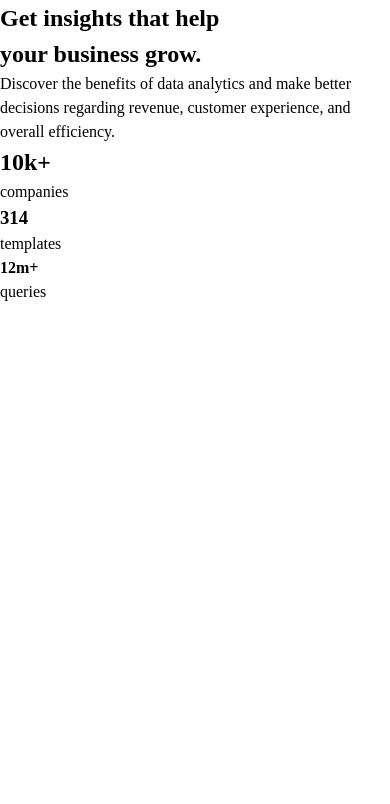
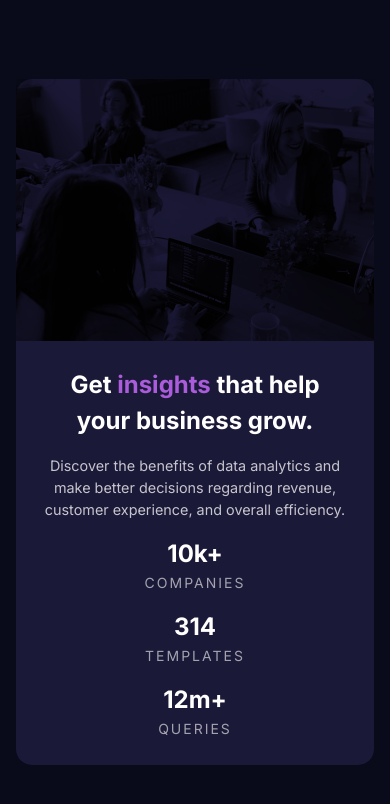
Before and after one commit to juliabush/stats-preview-card, a plain HTML site: page index.html in a window 390 px wide. Drawn offline with Linux system fonts and the light colour scheme.

Commit message:
Mobile version nearly done - img filter needs to be fixed

```diff
--- a/index.html
+++ b/index.html
@@ -12,7 +12,9 @@
 <body>
 <article class="main-card__container">
   <picture class="main-card__header-image">
+    <img src="images/image-header-mobile.jpg" alt="Header for Mobile of people working and talking">
   </picture>
+  <div class="main-card__elements-margin-padding">
     <h1 class="main-card__title">
       Get
       <span class="main-card__title-accented-word">
@@ -50,12 +52,7 @@
          </p>
      </div>
    </div>
+   </div>
 </article>
-
-
-
-
-
-
 </body>
 </html>
--- a/style.css
+++ b/style.css
@@ -66,3 +66,57 @@
   #root, #__next {
     isolation: isolate;
   }
+  html, body {
+    height: 100%;
+    display: grid;
+    place-content: center;
+    background-color: var(--clr-background-navyblue);
+  }
+  .main-card__container {
+    display: flex;
+    flex-direction: column;
+    text-align: center;
+    background-color: var(--clr-card-background-darklavender);
+    border-radius: 1rem;
+    margin: 1rem;
+    font-size: var(--font-size);
+    font-family: var(--font-style-thin);
+  }
+  .main-card__title {
+    color: var(--clr-heading-stats-white);
+    font-size: 1.5rem;
+  }
+  .main-card__title-caption {
+    color: var(--clr-main-caption-offwhite);
+    font-size: 0.9rem;
+    font-family: var(--font-style-thin);
+  }
+  .main-card__container .main-card__title-accented-word {
+    color: var(--clr-accent-brightviolet);
+    margin: 0;
+  }
+    .main-card__header-image {
+    color: var(--clr-accent-brightviolet);
+    border-top-left-radius: 1rem;
+    border-top-right-radius: 1rem;
+      mix-blend-mode: multiply;
+  }
+  .main-card__elements-margin-padding * {
+    margin: 1rem;
+  }
+  .main-card__elements-margin-padding {
+    padding: 0.625rem;
+  }
+  .main-card__container .main-card__stat-title {
+    margin: 0;
+    color: var(--clr-heading-stats-white);
+    font-size: 1.5rem;
+  }
+  .main-card__stat-caption {
+    color: var(--clr-stat-caption-offwhite);
+    margin: 0;
+    text-transform: uppercase;
+    font-size: 0.875rem;
+    font-family: var(--font-style-thin);
+    letter-spacing: 2px;
+  }
```
Lines whose indentation alone changed are shown as unchanged.
